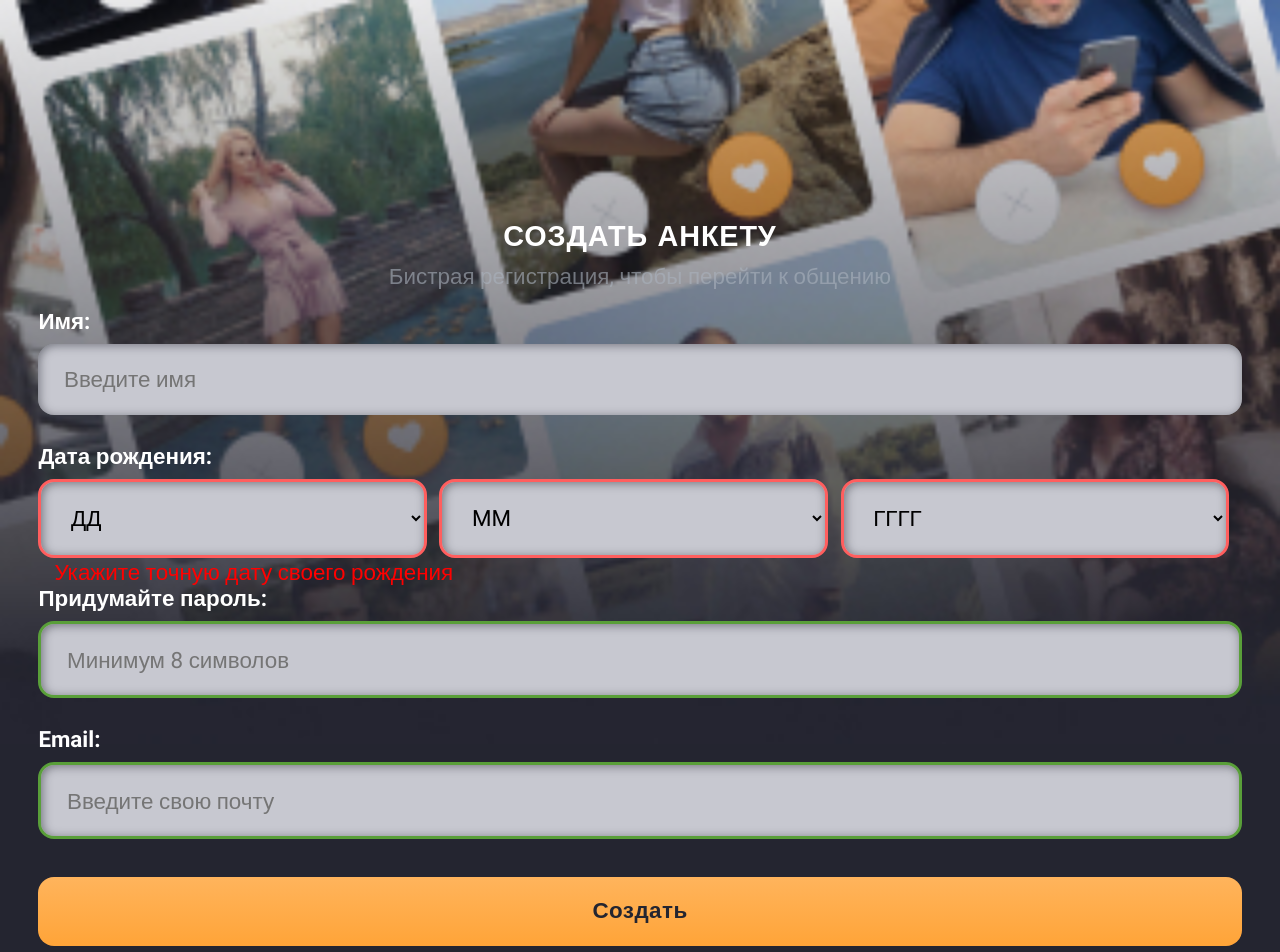
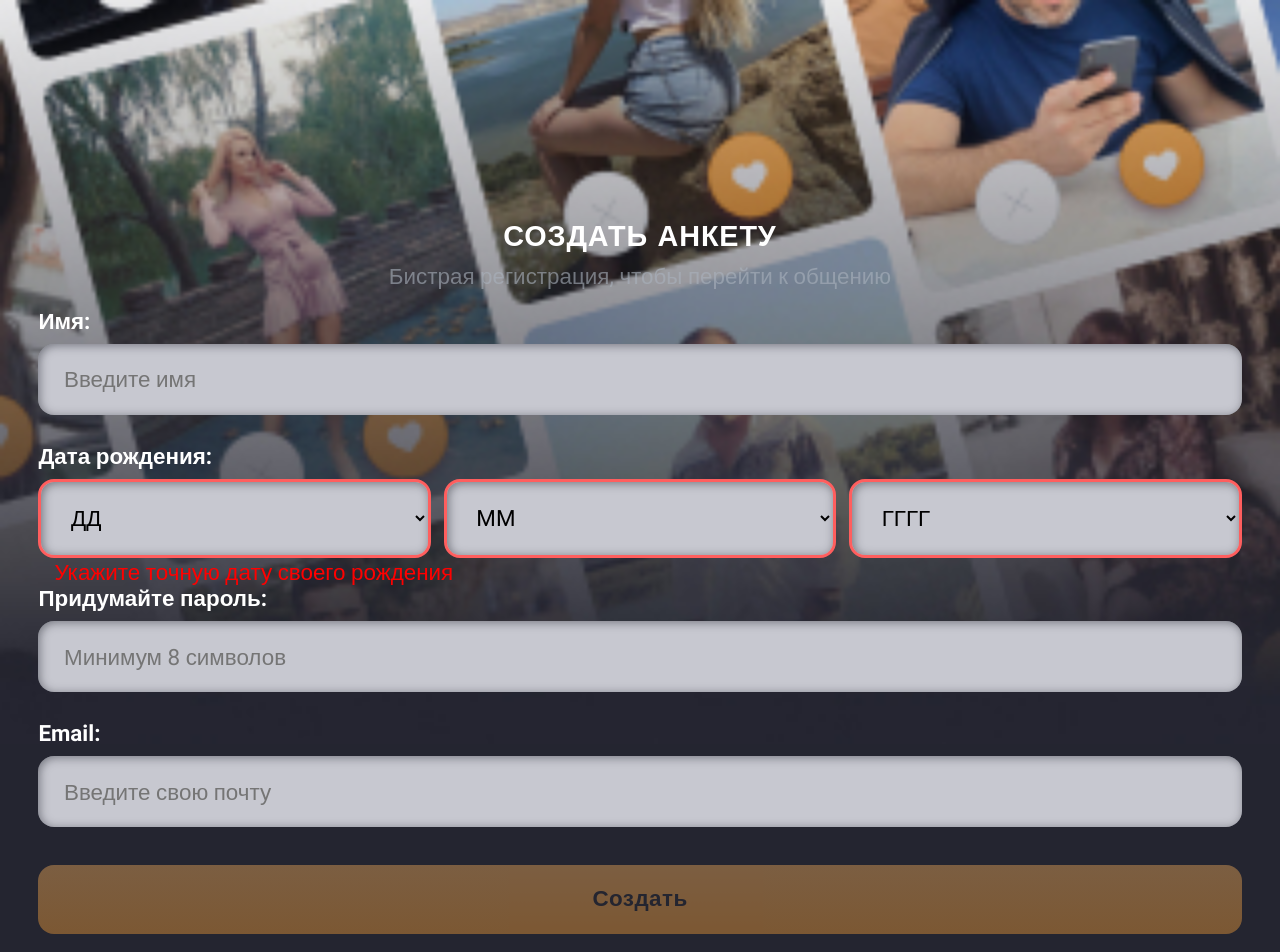
Before and after one commit to Nedzik97/React_landing_phone, a React (Create React App) app: page /create_quastionnaire in a window 1280 px wide. Shown: the top 952 px of the page. Built offline with nearby package versions, Linux system fonts and the light colour scheme.

Commit message:
fixed bugs and added class changes

```diff
--- a/src/App.css
+++ b/src/App.css
@@ -349,19 +349,37 @@ input[type='radio'] {
 	color: #FFFFFF;
 }
 
-/* .input_name_wrapper::before {
+.name_wrapper {
+	position: relative;
+}
+
+.name_wrapper_check_mark::before {
 	position: absolute;
 	content: "";
 	background-image: url('./images/icons/check-mark.svg');
 	background-repeat: no-repeat;
 	width: 19px;
 	height: 14px;
-	top: 35px;
-	right: 20%;
+	top: 50%;
+	right: 5%;
+	transform: translateY(-50%);
 	z-index: 2;
-} */
+}
 
-.input_name_quastionnaire {
+.name_wrapper_crros::before {
+	position: absolute;
+	content: "";
+	background-image: url('./images/icons/cross.svg');
+	background-repeat: no-repeat;
+	width: 19px;
+	height: 14px;
+	top: 50%;
+	right: 5%;
+	transform: translateY(-50%);
+	z-index: 2;
+}
+
+.name_quastionnaire {
 	position: relative;
 	display: block;
 	width: 100%;
@@ -378,16 +396,16 @@ input[type='radio'] {
 	box-sizing: border-box;
 }
 
-.input_name_quastionnaire:focus {
+.name_quastionnaire:focus {
 	outline: none;
 	border: 3px solid #FFB45C;
 }
 
-.input_name_valid {
+.name_valid {
 	border: 3px solid #599F39;
 }
 
-.input_name_invalid {
+.name_invalid {
 	outline: none;
 	border: 3px solid #FF5E5E;
 }
@@ -426,7 +444,7 @@ input[type='radio'] {
 	border-radius: 1rem;
 }
 
-.select_quastionnaire:not(:last-child) {
+.select_quastionnaire:not(:last-of-type) {
 	margin-right: 0.8rem;
 }
 
@@ -444,6 +462,10 @@ input[type='radio'] {
 	border: 3px solid #599F39;
 }
 
+.select_wrapper {
+	width: 32.7%;
+}
+
 .label_password_quastionnaire {
 	position: relative;
 	font-size: 1.4rem;
@@ -452,7 +474,7 @@ input[type='radio'] {
 	color: #FFFFFF;
 }
 
-.input_password_quastionnaire {
+.password_quastionnaire {
 	width: 100%;
 	padding: 1.4rem 0 1.4rem 1.6rem;
 	margin: 0.6rem 0 1.8rem 0;
@@ -466,21 +488,48 @@ input[type='radio'] {
 	box-sizing: border-box;
 }
 
-.input_password_quastionnaire:focus {
+.password_quastionnaire:focus {
 	outline: none;
 	border: 3px solid #FFB45C;
 }
 
-.input_password_valid {
+.password_valid {
 	border: 3px solid #599F39;
 }
 
-.input_password_invalid {
+.password_invalid {
 	outline: none;
 	border: 3px solid #FF5E5E;
 }
 
+.password_wrapper {
+	position: relative;
+}
 
+.password_wrapper_check_mark::before {
+	position: absolute;
+	content: "";
+	background-image: url('./images/icons/check-mark.svg');
+	background-repeat: no-repeat;
+	width: 19px;
+	height: 14px;
+	top: 39%;
+	right: 5%;
+	z-index: 2;
+}
+
+.password_wrapper_crros::before {
+	position: absolute;
+	content: "";
+	background-image: url('./images/icons/cross.svg');
+	background-repeat: no-repeat;
+	width: 19px;
+	height: 14px;
+	top: 42%;
+	right: 5%;
+	transform: translateY(-50%);
+	z-index: 2;
+}
 
 .label_mail_quastionnaire {
 	position: relative;
@@ -490,7 +539,36 @@ input[type='radio'] {
 	color: #FFFFFF;
 }
 
-.input_mail_quastionnaire {
+.mail_wrapper {
+	position: relative;
+}
+
+.mail_wrapper_check_mark::before {
+	position: absolute;
+	content: "";
+	background-image: url('./images/icons/check-mark.svg');
+	background-repeat: no-repeat;
+	width: 19px;
+	height: 14px;
+	top: 50%;
+	right: 5%;
+	z-index: 2;
+}
+
+.mail_wrapper_crros::before {
+	position: absolute;
+	content: "";
+	background-image: url('./images/icons/cross.svg');
+	background-repeat: no-repeat;
+	width: 19px;
+	height: 14px;
+	top: 55%;
+	right: 5%;
+	transform: translateY(-50%);
+	z-index: 2;
+}
+
+.mail_quastionnaire {
 	width: 100%;
 	padding: 1.4rem 0 1.4rem 1.6rem;
 	margin-top: 0.6rem;
@@ -503,16 +581,16 @@ input[type='radio'] {
 	box-sizing: border-box;
 }
 
-.input_mail_valid {
+.mail_valid {
 	border: 3px solid #599F39;
 }
 
-.input_mail_invalidvalid {
+.mail_invalidvalid {
 	outline: none;
 	border: 3px solid #FF5E5E;
 }
 
-.input_mail_quastionnaire:focus {
+.mail_quastionnaire:focus {
 	outline: none;
 	border: 3px solid #FFB45C;
 }
@@ -530,6 +608,10 @@ input[type='radio'] {
 	border-radius: 1rem;
 	cursor: pointer;
 	border: none;
+}
+
+.button_create_quastionnaire:disabled {
+	opacity: 0.4;
 }
 
 .label_checkbox {
@@ -568,7 +650,7 @@ input[type='radio'] {
 
 .text_name_error {
 	position: absolute;
-	top: 7.2rem;
+	top: 5rem;
 	left: 1rem;
 	width: 50rem;
 	font-weight: 400;
@@ -578,7 +660,7 @@ input[type='radio'] {
 
 .text_password_error {
 	position: absolute;
-	top: 7.2rem;
+	top: 5.6rem;
 	left: 1rem;
 	width: 50rem;
 	font-weight: 400;
@@ -598,7 +680,7 @@ input[type='radio'] {
 
 .text_email_error {
 	position: absolute;
-	top: 7.3rem;
+	top: 7rem;
 	left: 1rem;
 	width: 50rem;
 	font-weight: 400;
--- a/src/componets/create_quastionnaire.jsx
+++ b/src/componets/create_quastionnaire.jsx
@@ -5,19 +5,21 @@ import { countDays } from "./utils/util";
 import { regExpName } from "./utils/util";
 import { regExpEmail } from "./utils/util";
 import { regExpPassword } from "./utils/util";
+import { addCheckMarkOnInput } from "./utils/util";
+import { changeClassNames } from "./utils/util";
 
 export const CreateQuastionnaire = () => {
   const [firstName, setFirstName] = useState("");
   const [email, setEmail] = useState("");
   const [password, setPassword] = useState("");
-  const [nameError, setNameError] = useState("");
-  const [emailError, setEmailError] = useState("");
-  const [passwordError, setPasswordError] = useState("");
+  const [nameError, setNameError] = useState(undefined);
+  const [emailError, setEmailError] = useState(undefined);
+  const [passwordError, setPasswordError] = useState(undefined);
   const [formValid, setFormValid] = useState(false);
   const [days, setDays] = useState("");
   const [mounth, setMounth] = useState("");
   const [years, setYears] = useState("");
-  const [selectError, setSelectError] = useState("");
+  const [selectError, setSelectError] = useState(undefined);
 
   const dataValidation = () => {
     const receivedDate = new Date(`/${mounth}/${days}/${years}`);
@@ -99,16 +101,6 @@ export const CreateQuastionnaire = () => {
     }
   };
 
-  const changeClassNames = () => {
-    if (!nameError) {
-      return "";
-    } else if (nameError) {
-      return "input_name_invalid";
-    } else {
-      return "input_name_valid";
-    }
-  };
-
   return (
     <div className="container_create_quastionnaire">
       <main className="main_create_quastionnaire">
@@ -124,11 +116,11 @@ export const CreateQuastionnaire = () => {
         >
           <label className="label_name_quastionnaire">
             Имя:
-            <div className="input_name_wrapper">
+            <div className={addCheckMarkOnInput(nameError, "name")}>
               <input
                 onInput={(e) => firstNameHandler(e)}
                 value={firstName}
-                className={`input_name_quastionnaire ${changeClassNames()}`}
+                className={changeClassNames(nameError, "name")}
                 type="text"
                 name="name"
                 placeholder="Введите имя"
@@ -143,9 +135,7 @@ export const CreateQuastionnaire = () => {
             <div className="input_wrapper" onChange={dataValidation}>
               <select
                 onChange={(e) => handlerDays(e)}
-                className={`select_quastionnaire ${
-                  selectError ? "select_invalid" : "select_valid"
-                }`}
+                className={changeClassNames(selectError, "select")}
                 aria-label="Дата рождения"
                 value={days}
               >
@@ -199,14 +189,11 @@ export const CreateQuastionnaire = () => {
           </label>
           <label className="label_password_quastionnaire">
             Придумайте пароль:
+            <div className={addCheckMarkOnInput(passwordError, "password")}>
               <input
                 onInput={(e) => passwordHendler(e)}
                 value={password}
-              className={`input_password_quastionnaire ${
-                passwordError
-                  ? "input_password_invalid"
-                  : "input_password_valid"
-              }`}
+                className={changeClassNames(passwordError, "password")}
                 type="password"
                 name="password"
                 placeholder="Минимум 8 символов"
@@ -214,19 +201,20 @@ export const CreateQuastionnaire = () => {
               {passwordError && (
                 <div className="text_password_error">{passwordError}</div>
               )}
+            </div>
           </label>
           <label className="label_mail_quastionnaire">
             Email:
+            <div className={addCheckMarkOnInput(emailError, "mail")}>
               <input
                 onInput={(e) => emailHendler(e)}
                 value={email}
-              className={`input_mail_quastionnaire ${
-                emailError ? "input_mail_invalidvalid" : "input_mail_valid"
-              }`}
+                className={changeClassNames(emailError, "mail")}
                 type="mail"
                 name="mail"
                 placeholder="Введите свою почту"
               />
+            </div>
             {emailError && (
               <span className="text_email_error">{emailError}</span>
             )}
--- a/src/componets/utils/util.js
+++ b/src/componets/utils/util.js
@@ -14,3 +14,23 @@ export const regExpName = /^[A-Za-z_-]{2,}|[А-Яа-я_-]{2,}$/;
 export const regExpEmail = /^[A-Z0-9._%+-]+@[A-Z0-9-]+.+.[A-Z]{2,4}$/i;
 export const regExpPassword =
   /(?=.*[0-9])(?=.*[a-z])(?=.*[A-Z])[0-9A-Za-z]{8,}/g;
+
+export const changeClassNames = (error, fieldName) => {
+  if (error === undefined) {
+    return `${fieldName}_quastionnaire`;
+  }
+  if (error === "") {
+    return `${fieldName}_quastionnaire ${fieldName}_valid`;
+  }
+  return `${fieldName}_quastionnaire ${fieldName}_invalid`;
+};
+
+export const addCheckMarkOnInput = (error, fieldName) => {
+  if (error === undefined) {
+    return `${fieldName}_wrapper`;
+  }
+  if (error === "") {
+    return `${fieldName}_wrapper ${fieldName}_wrapper_check_mark`;
+  }
+  return `${fieldName}_wrapper ${fieldName}_wrapper_crros`;
+};
```
Lines whose indentation alone changed are shown as unchanged.
